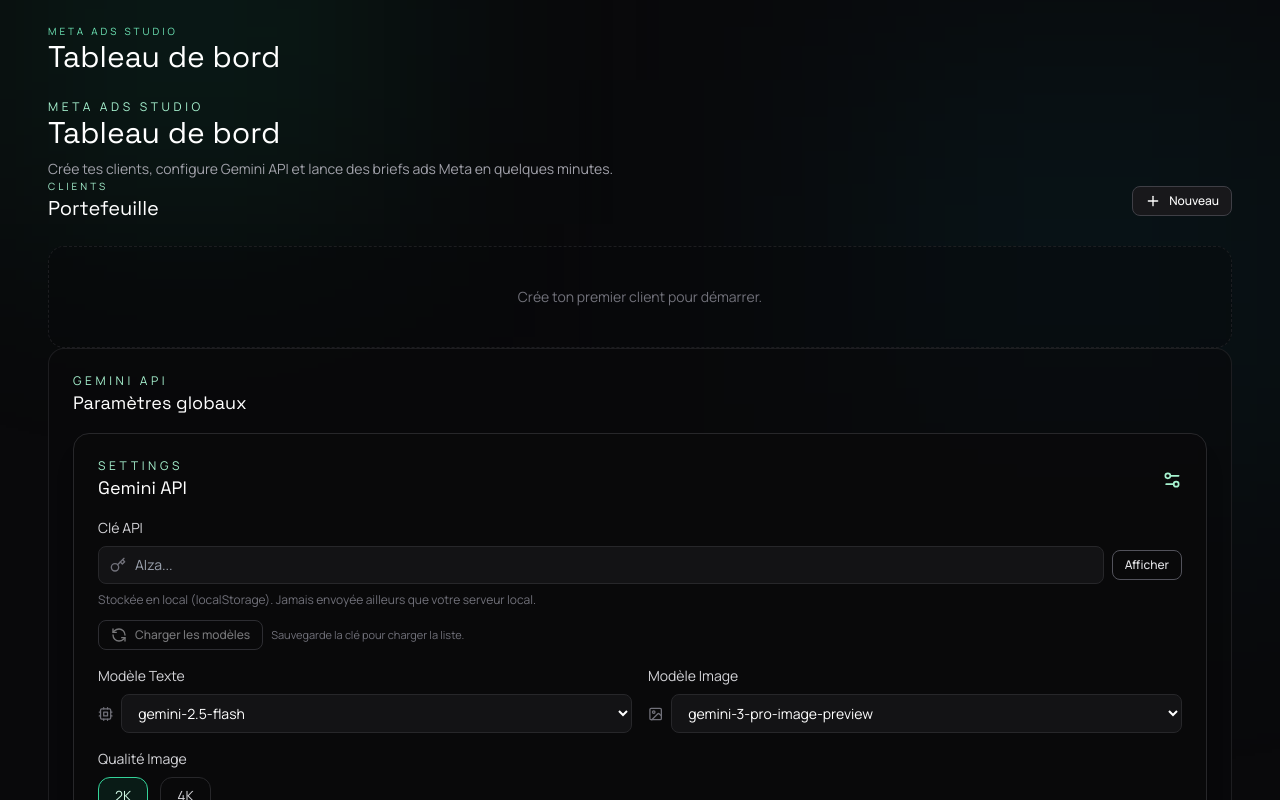
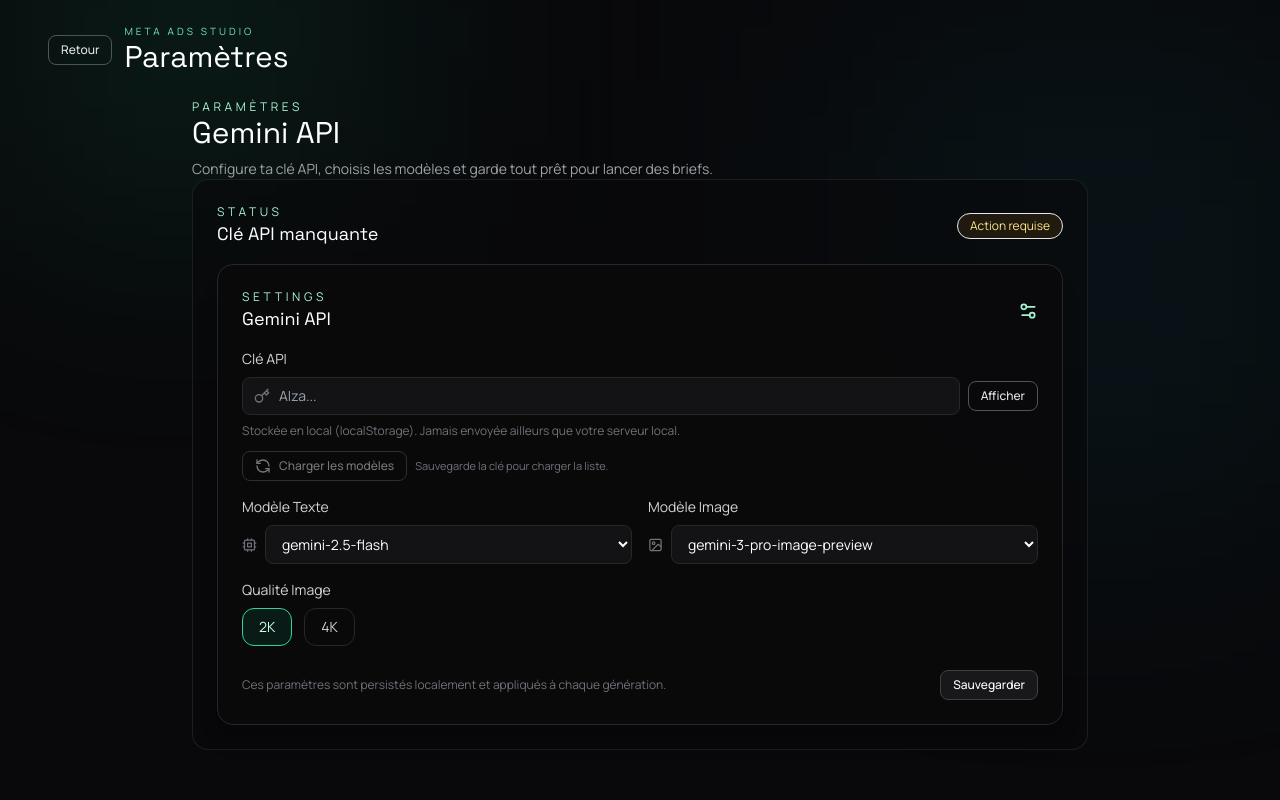
Before and after one commit to TheSenseiRyuu/meta-ads-studio, a React (Vite) app: page /settings in a window 1280 px wide. Before the commit this address led to /. Shown: the top 800 px of the page. Built offline with nearby package versions, Linux system fonts and the light colour scheme.

Commit message:
Add dedicated settings page and refine dashboard

```diff
--- a/App.tsx
+++ b/App.tsx
@@ -4,8 +4,8 @@ import {
   Routes,
   Route,
   Navigate,
-  Link,
   useLocation,
+  useNavigate,
   useParams,
 } from 'react-router-dom';
 import IntroScreen from './components/IntroScreen';
@@ -15,6 +15,7 @@ import ClientsPage from './pages/ClientsPage';
 import ClientPage from './pages/ClientPage';
 import ConceptPage from './pages/ConceptPage';
 import BatchPage from './pages/BatchPage';
+import SettingsPage from './pages/SettingsPage';
 import {
   generateAds,
   generateVisual,
@@ -185,6 +186,7 @@ const AppShell: React.FC = () => {
   const [visualBatchLoading, setVisualBatchLoading] = useState(false);
 
   const location = useLocation();
+  const navigate = useNavigate();
 
   useEffect(() => {
     setWorkspace((prev) => {
@@ -710,6 +712,7 @@ const AppShell: React.FC = () => {
   };
 
   const routeType = useMemo(() => {
+    if (location.pathname.includes('/settings')) return 'settings';
     if (location.pathname.includes('/brief/')) return 'brief';
     if (location.pathname.includes('/concept/')) return 'concept';
     if (location.pathname.includes('/client/')) return 'client';
@@ -720,6 +723,7 @@ const AppShell: React.FC = () => {
     if (routeType === 'client') return `Client: ${activeClient?.name || 'Client'}`;
     if (routeType === 'concept') return `Concept: ${activeConcept?.name || 'Concept'}`;
     if (routeType === 'brief') return `Brief: ${activeBatch?.name || 'Brief'}`;
+    if (routeType === 'settings') return 'Paramètres';
     return 'Clients';
   }, [routeType, activeClient?.name, activeConcept?.name, activeBatch?.name]);
 
@@ -731,6 +735,7 @@ const AppShell: React.FC = () => {
       return `/client/${activeClient.id}`;
     }
     if (routeType === 'client') return '/';
+    if (routeType === 'settings') return '/';
     return null;
   }, [routeType, activeClient?.id, activeConcept?.id]);
 
@@ -871,27 +876,30 @@ const AppShell: React.FC = () => {
         </div>
 
         <header className="relative z-10 px-6 md:px-12 py-6 flex items-center justify-between max-w-[1600px] mx-auto">
-          {routeType === 'clients' ? (
-            <div>
-              <p className="text-[10px] uppercase tracking-[0.3em] text-emerald-300">Meta Ads Studio</p>
-              <h1 className="text-2xl md:text-3xl font-display">Tableau de bord</h1>
-            </div>
-          ) : (
           <div className="flex items-center gap-3">
             {backPath && (
-                <Link
-                  to={backPath}
-                  className="inline-flex items-center gap-2 rounded-full border border-zinc-700 bg-zinc-900/70 px-3 py-1 text-xs text-zinc-300 hover:border-emerald-400/50"
+              <Button
+                variant="outline"
+                size="sm"
+                onClick={() => navigate(backPath)}
               >
                 Retour
-                </Link>
+              </Button>
             )}
             <div>
               <p className="text-[10px] uppercase tracking-[0.3em] text-emerald-300">Meta Ads Studio</p>
-                <h1 className="text-2xl md:text-3xl font-display">{headerTitle}</h1>
+              <h1 className="text-2xl md:text-3xl font-display">
+                {routeType === 'clients' ? 'Tableau de bord' : headerTitle}
+              </h1>
             </div>
           </div>
+          <div className="flex items-center gap-2">
+            {routeType !== 'settings' && (
+              <Button variant="secondary" size="sm" onClick={() => navigate('/settings')}>
+                Paramètres
+              </Button>
             )}
+          </div>
         </header>
 
         {error && (
@@ -911,6 +919,16 @@ const AppShell: React.FC = () => {
                   clients={workspace.clients}
                   onCreateClient={handleCreateClient}
                   onSelectClient={handleSelectClient}
+                />
+              }
+            />
+            <Route path="/client/:clientId" element={<ClientRoute />} />
+            <Route path="/client/:clientId/concept/:conceptId" element={<ConceptRoute />} />
+            <Route path="/client/:clientId/concept/:conceptId/brief/:briefId" element={<BriefRoute />} />
+            <Route
+              path="/settings"
+              element={
+                <SettingsPage
                   settings={settings}
                   onChangeSettings={setSettingsState}
                   onSaveSettings={handleSaveSettings}
@@ -923,9 +941,6 @@ const AppShell: React.FC = () => {
                 />
               }
             />
-            <Route path="/client/:clientId" element={<ClientRoute />} />
-            <Route path="/client/:clientId/concept/:conceptId" element={<ConceptRoute />} />
-            <Route path="/client/:clientId/concept/:conceptId/brief/:briefId" element={<BriefRoute />} />
             <Route path="*" element={<Navigate to="/" replace />} />
           </Routes>
         </main>
--- a/pages/ClientsPage.tsx
+++ b/pages/ClientsPage.tsx
@@ -1,39 +1,21 @@
-import React, { useEffect } from 'react';
-import { Client, GeminiModelOption, GeminiSettings } from '../types';
+import React, { useMemo, useState } from 'react';
+import { Client } from '../types';
 import { ClientList } from '../components/ClientList';
 import { useNavigate } from 'react-router-dom';
-import { SettingsPanel } from '../components/SettingsPanel';
 
 interface ClientsPageProps {
   clients: Client[];
   onCreateClient: () => Client;
   onSelectClient: (id: string) => void;
-  settings: GeminiSettings;
-  onChangeSettings: (settings: GeminiSettings) => void;
-  onSaveSettings: (settings: GeminiSettings) => void;
-  isSavingSettings: boolean;
-  models: GeminiModelOption[];
-  textModels: GeminiModelOption[];
-  imageModels: GeminiModelOption[];
-  isLoadingModels: boolean;
-  onRefreshModels: () => void;
 }
 
 const ClientsPage: React.FC<ClientsPageProps> = ({
   clients,
   onCreateClient,
   onSelectClient,
-  settings,
-  onChangeSettings,
-  onSaveSettings,
-  isSavingSettings,
-  models,
-  textModels,
-  imageModels,
-  isLoadingModels,
-  onRefreshModels,
 }) => {
   const navigate = useNavigate();
+  const [query, setQuery] = useState('');
 
   const handleCreate = () => {
     const client = onCreateClient();
@@ -45,47 +27,77 @@ const ClientsPage: React.FC<ClientsPageProps> = ({
     navigate(`/client/${id}`);
   };
 
-  useEffect(() => {
-    if (settings.apiKey && models.length === 0 && !isLoadingModels) {
-      onRefreshModels();
-    }
-  }, [settings.apiKey, models.length, isLoadingModels, onRefreshModels]);
+  const stats = useMemo(() => {
+    const totalConcepts = clients.reduce((sum, client) => sum + client.concepts.length, 0);
+    const totalBriefs = clients.reduce(
+      (sum, client) => sum + client.concepts.reduce((acc, concept) => acc + concept.batches.length, 0),
+      0
+    );
+    const totalAds = clients.reduce(
+      (sum, client) =>
+        sum +
+        client.concepts.reduce(
+          (acc, concept) => acc + concept.batches.reduce((ads, brief) => ads + brief.variants.length, 0),
+          0
+        ),
+      0
+    );
+    return {
+      clients: clients.length,
+      concepts: totalConcepts,
+      briefs: totalBriefs,
+      ads: totalAds,
+    };
+  }, [clients]);
+
+  const filteredClients = useMemo(() => {
+    const trimmed = query.trim().toLowerCase();
+    if (!trimmed) return clients;
+    return clients.filter(
+      (client) =>
+        client.name.toLowerCase().includes(trimmed) ||
+        client.brandName.toLowerCase().includes(trimmed) ||
+        client.industry.toLowerCase().includes(trimmed)
+    );
+  }, [clients, query]);
 
   return (
     <div className="w-full max-w-6xl mx-auto space-y-8">
-      <div>
-        <p className="text-xs uppercase tracking-[0.3em] text-emerald-200">Meta Ads Studio</p>
-        <h2 className="text-3xl font-display text-white">Tableau de bord</h2>
-        <p className="text-sm text-zinc-400 mt-2 max-w-2xl">
-          Crée tes clients, configure Gemini API et lance des briefs ads Meta en quelques minutes.
+      <div className="flex flex-wrap items-center justify-between gap-3">
+        <p className="text-sm text-zinc-400">
+          Crée tes clients, lance des briefs et gère tout ton portefeuille.
         </p>
+        <input
+          value={query}
+          onChange={(event) => setQuery(event.target.value)}
+          placeholder="Rechercher un client…"
+          className="w-56 rounded-lg border border-zinc-800 bg-zinc-950/60 px-3 py-2 text-sm text-white focus:border-emerald-400 focus:outline-none"
+        />
       </div>
 
-      <div className="grid gap-10 lg:grid-cols-[1.2fr_0.8fr] items-start">
-        <ClientList
-          clients={clients}
-          selectedId={undefined}
-          onSelect={handleSelect}
-          onCreate={handleCreate}
-        />
-        <div className="rounded-2xl border border-zinc-800/70 bg-zinc-950/60 p-6">
-          <div className="mb-4">
-            <p className="text-xs uppercase tracking-[0.3em] text-emerald-200">Gemini API</p>
-            <h3 className="text-lg font-display text-white">Paramètres globaux</h3>
+      <div className="grid gap-4 sm:grid-cols-2 lg:grid-cols-4">
+        {[
+          { label: 'Clients', value: stats.clients },
+          { label: 'Concepts', value: stats.concepts },
+          { label: 'Briefs', value: stats.briefs },
+          { label: 'Ads', value: stats.ads },
+        ].map((item) => (
+          <div
+            key={item.label}
+            className="rounded-2xl border border-zinc-800/70 bg-zinc-950/60 p-4"
+          >
+            <p className="text-xs uppercase tracking-[0.3em] text-emerald-200">{item.label}</p>
+            <p className="mt-2 text-2xl font-display text-white">{item.value}</p>
           </div>
-          <SettingsPanel
-            settings={settings}
-            onChange={onChangeSettings}
-            onSave={onSaveSettings}
-            isSaving={isSavingSettings}
-            models={models}
-            textModels={textModels}
-            imageModels={imageModels}
-            isLoadingModels={isLoadingModels}
-            onRefreshModels={onRefreshModels}
-          />
-        </div>
+        ))}
       </div>
+
+      <ClientList
+        clients={filteredClients}
+        selectedId={undefined}
+        onSelect={handleSelect}
+        onCreate={handleCreate}
+      />
     </div>
   );
 };
--- /dev/null
+++ b/pages/SettingsPage.tsx
@@ -0,0 +1,81 @@
+import React, { useEffect } from 'react';
+import { GeminiModelOption, GeminiSettings } from '../types';
+import { SettingsPanel } from '../components/SettingsPanel';
+
+interface SettingsPageProps {
+  settings: GeminiSettings;
+  onChangeSettings: (settings: GeminiSettings) => void;
+  onSaveSettings: (settings: GeminiSettings) => void;
+  isSavingSettings: boolean;
+  models: GeminiModelOption[];
+  textModels: GeminiModelOption[];
+  imageModels: GeminiModelOption[];
+  isLoadingModels: boolean;
+  onRefreshModels: () => void;
+}
+
+const SettingsPage: React.FC<SettingsPageProps> = ({
+  settings,
+  onChangeSettings,
+  onSaveSettings,
+  isSavingSettings,
+  models,
+  textModels,
+  imageModels,
+  isLoadingModels,
+  onRefreshModels,
+}) => {
+  const hasKey = Boolean(settings.apiKey.trim());
+
+  useEffect(() => {
+    if (settings.apiKey && models.length === 0 && !isLoadingModels) {
+      onRefreshModels();
+    }
+  }, [settings.apiKey, models.length, isLoadingModels, onRefreshModels]);
+
+  return (
+    <div className="w-full max-w-4xl mx-auto space-y-6">
+      <div>
+        <p className="text-xs uppercase tracking-[0.3em] text-emerald-200">Paramètres</p>
+        <h2 className="text-3xl font-display text-white">Gemini API</h2>
+        <p className="text-sm text-zinc-400 mt-2">
+          Configure ta clé API, choisis les modèles et garde tout prêt pour lancer des briefs.
+        </p>
+      </div>
+
+      <div className="rounded-2xl border border-zinc-800/70 bg-zinc-950/60 p-6">
+        <div className="flex items-center justify-between mb-4">
+          <div>
+            <p className="text-xs uppercase tracking-[0.3em] text-emerald-200">Status</p>
+            <h3 className="text-lg font-display text-white">
+              {hasKey ? 'Clé API configurée' : 'Clé API manquante'}
+            </h3>
+          </div>
+          <span
+            className={`rounded-full px-3 py-1 text-xs border ${
+              hasKey
+                ? 'border-emerald-400/40 bg-emerald-500/10 text-emerald-200'
+                : 'border-amber-400/30 bg-amber-500/10 text-amber-200'
+            }`}
+          >
+            {hasKey ? 'Connecté' : 'Action requise'}
+          </span>
+        </div>
+
+        <SettingsPanel
+          settings={settings}
+          onChange={onChangeSettings}
+          onSave={onSaveSettings}
+          isSaving={isSavingSettings}
+          models={models}
+          textModels={textModels}
+          imageModels={imageModels}
+          isLoadingModels={isLoadingModels}
+          onRefreshModels={onRefreshModels}
+        />
+      </div>
+    </div>
+  );
+};
+
+export default SettingsPage;
```
Lines whose indentation alone changed are shown as unchanged.
